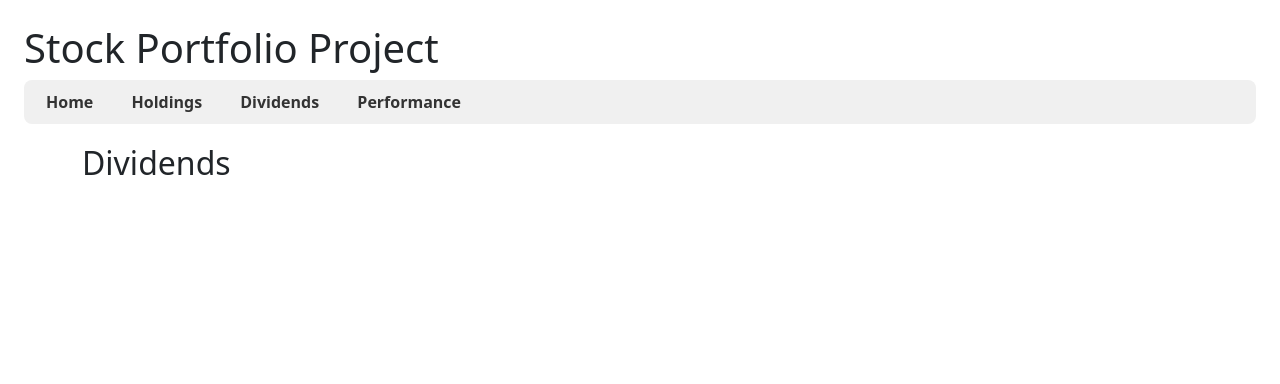
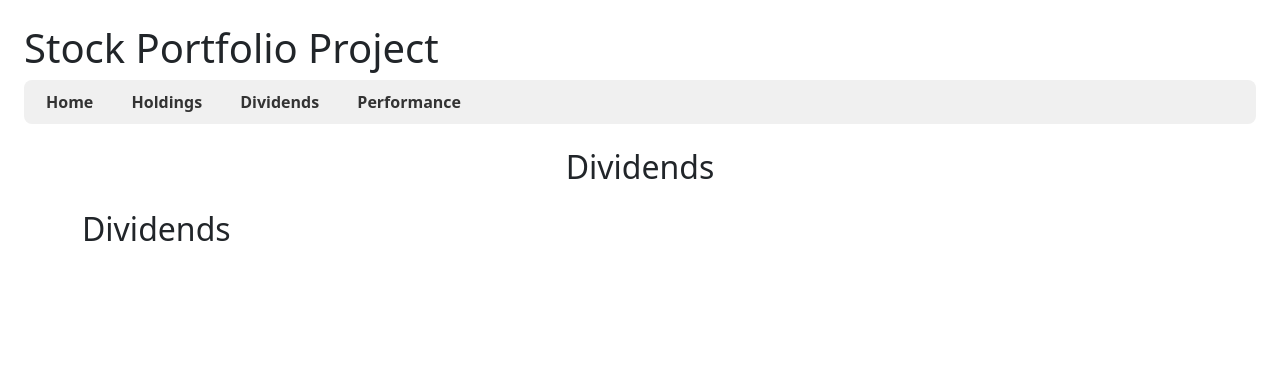
Before and after one commit to Anay12/Stock_Data_Project, a Flask app: template templates/Dividends.html in a window 1280 px wide. Shown: the top 384 px of the page. Run offline with Flask 3, Linux system fonts and the light colour scheme; the template is opened without the code that fills it, so the values that code supplies are empty.

Commit message:
Add line chart showing dividend payments for portfolio

```diff
--- a/app.py
+++ b/app.py
@@ -83,23 +83,25 @@ def delete_holdings(holding_id):
 
 @app.route('/Dividends')
 def dividends():
-    dividends_df = pd.DataFrame()
-
     with engine.connect() as conn:
         holdings_df = pd.read_sql(select(Holding), conn)
 
+    dividends_df = pd.DataFrame(columns=['Date','Dividends', 'Company'])
+
     for ticker in holdings_df['ticker']:
         stock = Stock(ticker)
-        # dividends_df.join(stock.get_dividends().reset_index())
 
-        pd.concat([dividends_df, stock.get_dividends().reset_index()], axis=1)
+        divs_df = stock.get_dividends().reset_index()
+        divs_df['Company'] = ticker
 
-    stock = Stock('GOOG')
-    # path = os.getcwd() + f'/data/dividends_{stock.ticker.ticker}.csv'
-    dividends_df = stock.get_dividends().reset_index()
-    dividends_html = dividends_df.to_html(classes="table table-bordered", index=False)
+        dividends_df = pd.concat([dividends_df, divs_df])
 
-    return render_template('Dividends.html', dividends_html=dividends_html)
+    fig = px.line(data_frame=dividends_df, x='Date', y='Dividends', color='Company', markers=True)
+    dividends_line_chart = pio.to_html(fig, full_html=False, include_plotlyjs='cdn')
+
+    dividends_table_html = dividends_df.to_html(classes="table table-bordered", index=False)
+
+    return render_template('Dividends.html', dividends_html=dividends_table_html, dividends_line_chart=dividends_line_chart)
 
 
 @app.route('/Performance')
--- a/templates/Dividends.html
+++ b/templates/Dividends.html
@@ -16,6 +16,11 @@
 <body class="p-4">
     {% include "navbar.html" %}
 
+    <div class="chart-container mt-4 mb-4">
+        <h2 style="text-align: center;">Dividends</h2>
+        {{ dividends_line_chart|safe }}
+    </div>
+
     <div class="container">
         <h2>Dividends</h2>
         {{ dividends_html|safe }}
```
Also changed, not shown: Functions.py (+19 -2 lines), 1 other file.
